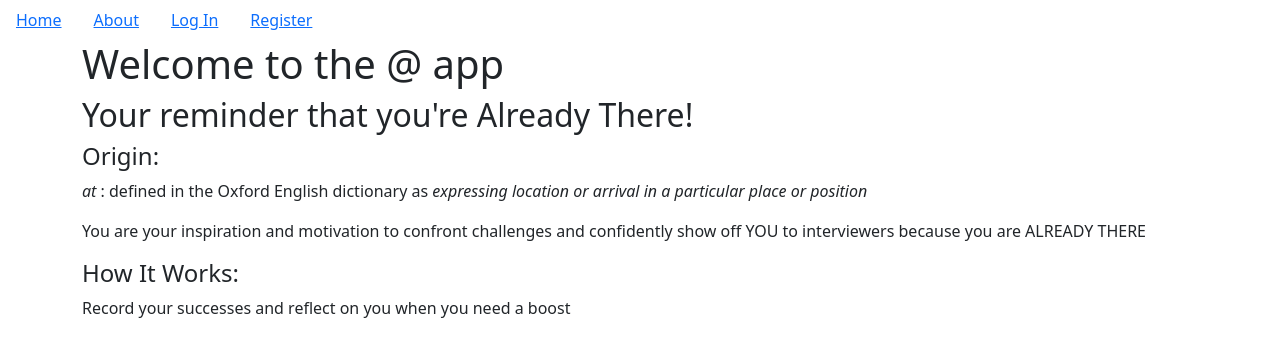
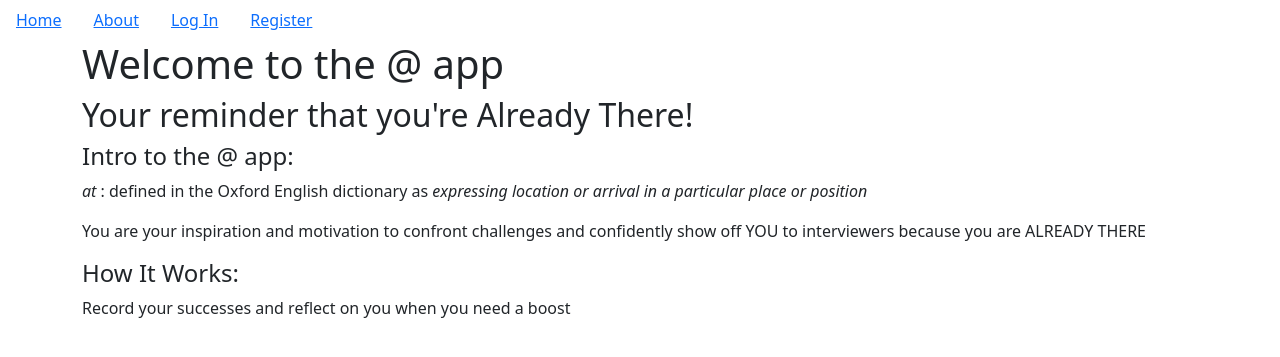
Before and after one commit to Jana-P1/the_at_app, a Flask app: page /info in a window 1280 px wide. Shown: the top 357 px of the page. Run offline with Flask 2, Linux system fonts and the light colour scheme; parts of the project's set-up code (start-up, migrations or seed data) failed here and were passed over.

```diff
--- a/myapp/templates/info.html
+++ b/myapp/templates/info.html
@@ -3,7 +3,7 @@
     <div class="jumbotron">
         <h1>Welcome to the @ app</h1>
         <h2>Your reminder that you're Already There!</h2>
-        <h4>Origin:</h4>
+        <h4>Intro to the @ app:</h4>
         <p>
             <span>at</span>
             : defined in the Oxford English dictionary as <span>expressing location or arrival in a particular place or position</span>
```
